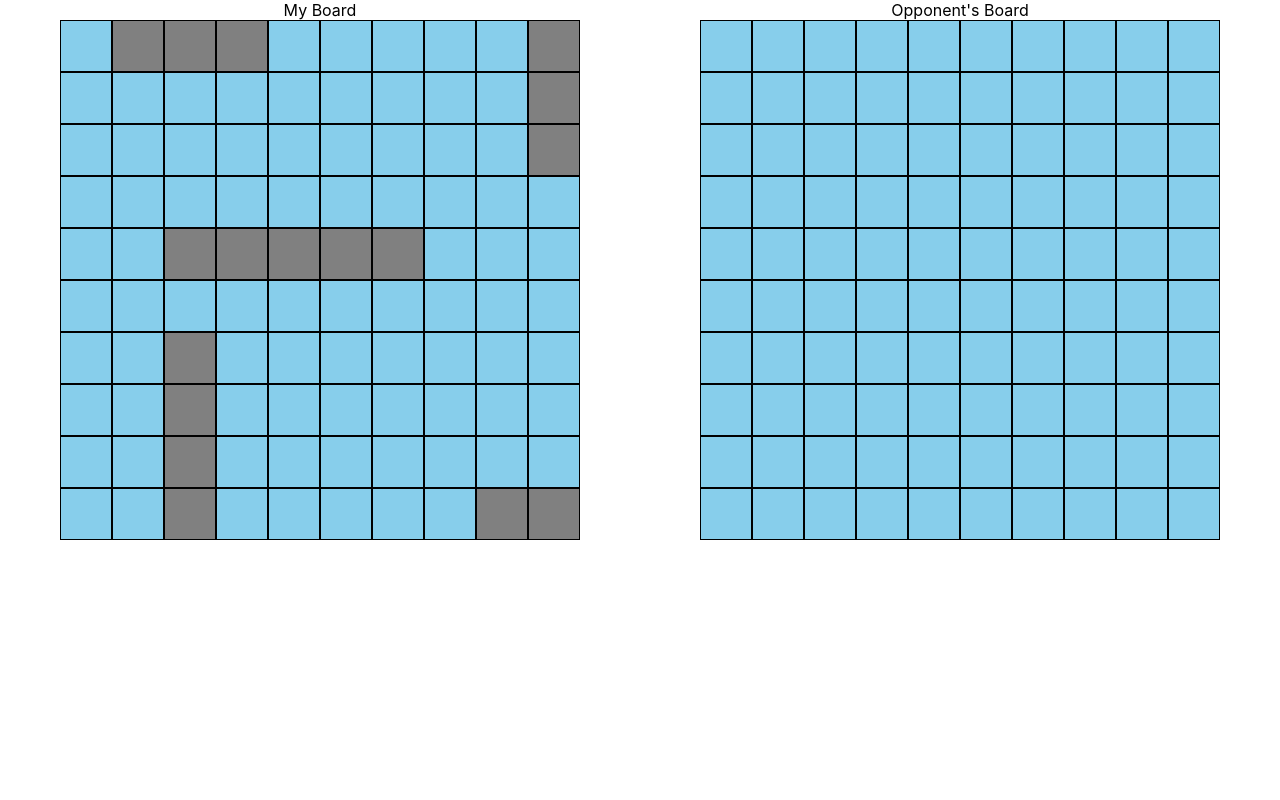
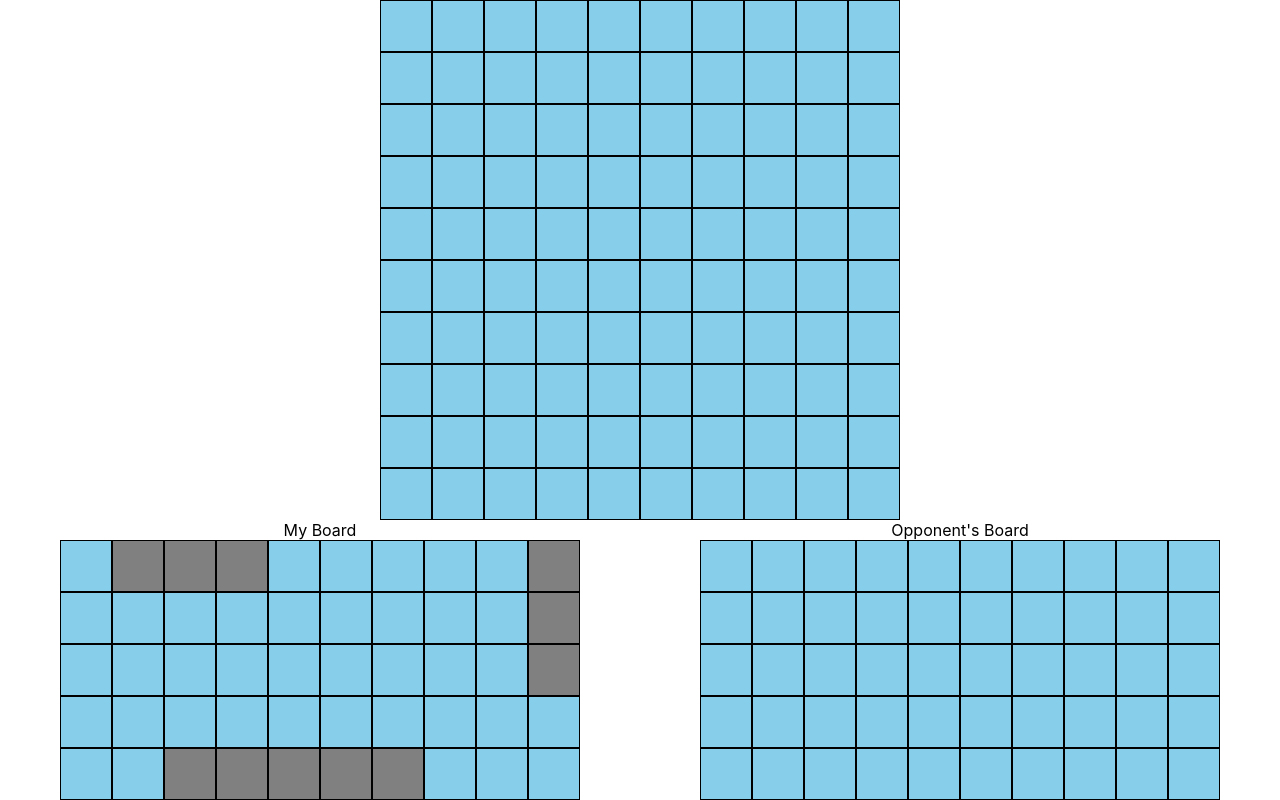
Before and after one commit to diballesteros/battleship, a React (Create React App) app: page / in a window 1280 px wide. Shown: the top 800 px of the page. Built offline with nearby package versions, Linux system fonts and the light colour scheme.

Commit message:
Separating board state

```diff
--- a/src/components/game/Game.js
+++ b/src/components/game/Game.js
@@ -1,5 +1,6 @@
 import React, { Component } from 'react';
 import PlayerView from '../playerview/PlayerView';
+import ShipFactory from '../shipfactory/ShipFactory';
 
 import _ from 'lodash';
 
@@ -21,7 +22,7 @@ class Game extends Component {
         })
     };
 
-    performComputerMove() {
+    getComputerMove() {
         const nextMove = _.sample(this.state.computerMoves);
         this.removeComputerMove(nextMove);
         return nextMove;
@@ -30,7 +31,8 @@ class Game extends Component {
     render() {
         return (
             <div>
-                <PlayerView performComputerMove={() => this.performComputerMove()}/>
+                <ShipFactory />
+                <PlayerView getComputerMove={() => this.getComputerMove()}/>
             </div>
         );
     };
--- a/src/components/gameboard/Gameboard.js
+++ b/src/components/gameboard/Gameboard.js
@@ -1,9 +1,22 @@
-import React from 'react';
+import React, { useState, useEffect } from 'react';
 import './Gameboard.css';
 
 import Square from './square/Square';
 
-function showShip(type, isHit) {
+const createInitialBoard = () => {
+  const initialBoard = new Array(100);
+  for (var i = 0; i < 100; i++) {
+    initialBoard[i] = {
+      hit: false,
+      position: i,
+      type: 'ocean',
+      id: null
+    };
+  };
+  return initialBoard;
+}
+
+const showShip = (type, isHit) => {
   if (type === 'ship' && isHit === true) {
     return 'ship'
   } else {
@@ -12,9 +25,28 @@ function showShip(type, isHit) {
 };
 
 const Gameboard = (props) => {
+  const [board, setBoard] = useState(createInitialBoard());
+  const [computerMove, setComputerMove] = useState(props.computerMove)
+
+  useEffect(() => {
+
+  }, [computerMove]);
+
+  function resolveBoardClick(playerMove) {
+    if (!board[playerMove].hit) {
+      const modifiedBoard = board.slice();
+      modifiedBoard[playerMove].hit = true;
+      setBoard(modifiedBoard);
+
+      if (board[playerMove].type === 'ship') {
+        props.receiveAttack(board[playerMove].id, playerMove);
+      }
+    }
+  };
+
   props.ships.forEach(ship => {
     ship.positions.forEach((coordinate, index) => {
-      props.board[coordinate] = {
+      board[coordinate] = {
         hit: ship.hits[index],
         position: coordinate,
         type: 'ship',
@@ -25,21 +57,19 @@ const Gameboard = (props) => {
 
   return (
     <div className='board'>
-      {props.myBoard ? props.board.map((square, i) =>
+      {props.myBoard ? board.map((square, i) =>
         <Square
           key={i}
-          type={props.board[i].type}
-          hit={props.board[i].hit}
-          id={props.board[i].id}
+          type={board[i].type}
+          hit={board[i].hit}
           myBoard={props.myBoard}>
         </Square>)
-        : props.board.map((square, i) =>
+        : board.map((square, i) =>
           <Square
             key={i}
-            type={showShip(props.board[i].type, props.board[i].hit)}
-            hit={props.board[i].hit}
-            id={props.board[i].id}
-            receiveAttack={() => props.receiveAttack(i)}>
+            type={showShip(board[i].type, board[i].hit)}
+            hit={board[i].hit}
+            resolveBoardClick={() => resolveBoardClick(i)}>
           </Square>)}
     </div>
   );
--- a/src/components/gameboard/square/Square.js
+++ b/src/components/gameboard/square/Square.js
@@ -4,9 +4,9 @@ import './Square.css';
 const Square = (props) => {
     switch (props.type) {
         case "ship":
-            return <div onClick={props.receiveAttack} className={`square ship-square ${props.myBoard ? 'my_square' : ''}`}>{props.hit ? 'X' : ''}</div>
+            return <div onClick={props.resolveBoardClick} className={`square ship-square ${props.myBoard ? 'my_square' : ''}`}>{props.hit ? 'X' : ''}</div>
         default:
-            return <div onClick={props.receiveAttack} className={`square ocean-square ${props.myBoard ? 'my_square' : ''}`}>{props.hit ? 'X' : ''}</div>
+            return <div onClick={props.resolveBoardClick} className={`square ocean-square ${props.myBoard ? 'my_square' : ''}`}>{props.hit ? 'X' : ''}</div>
     }
 }
 
--- a/src/components/playerview/PlayerView.js
+++ b/src/components/playerview/PlayerView.js
@@ -1,25 +1,12 @@
 import React, { Component } from 'react';
 import Gameboard from '../gameboard/Gameboard';
 import './PlayerView.css';
-
-function createInitialBoard() {
-    const initialBoard = new Array(100);
-    for (var i = 0; i < 100; i++) {
-        initialBoard[i] = {
-            hit: false,
-            position: i,
-            type: 'ocean',
-            id: null
-        };
-    };
-    return initialBoard;
-}
 
 class PlayerView extends Component {
     constructor(props) {
         super(props);
         this.state = {
-            ships: [
+            playerShips: [
                 {
                     id: 0,
                     positions: [1, 2, 3],
@@ -73,8 +60,7 @@ class PlayerView extends Component {
                     hits: [false, false, false, false]
                 }
             ],
-            playerBoard: createInitialBoard(),
-            computerBoard: createInitialBoard()
+            computerMove: false
         }
     }
 
@@ -84,35 +70,31 @@ class PlayerView extends Component {
         return sunkStatus;
     }
 
-    receiveAttack(i) {
-        if (!this.state.computerBoard[i].hit) {
-            const modifiedPlayerBoard = this.state.playerBoard.slice();
-            const modifiedPlayerShips = this.state.ships.slice();
-            const modifiedComputerShips = this.state.computerShips.slice();
-            const modifiedComputerBoard = this.state.computerBoard.slice();
-            const computerMove = this.props.performComputerMove();
-            modifiedPlayerBoard[computerMove].hit = true;
-            modifiedComputerBoard[i].hit = true;
-            if (modifiedComputerBoard[i].type === 'ship') {
-                const shipIndex = modifiedComputerShips.findIndex(ship => ship.id === modifiedComputerBoard[i].id);
-                const hitIndex = modifiedComputerShips[shipIndex].positions.indexOf(i);
-                modifiedComputerShips[shipIndex].hits[hitIndex] = true;
-                this.isSunk(modifiedComputerShips[shipIndex].hits);
-            }
-            if (modifiedPlayerBoard[computerMove].type === 'ship') {
-                const shipIndex = modifiedPlayerShips.findIndex(ship => ship.id === modifiedPlayerBoard[computerMove].id);
-                const hitIndex = modifiedPlayerShips[shipIndex].positions.indexOf(computerMove);
-                modifiedPlayerShips[shipIndex].hits[hitIndex] = true;
-                this.isSunk(modifiedPlayerShips[shipIndex].hits);
-            }
-            this.setState({
-                computerBoard: modifiedComputerBoard,
-                computerShips: modifiedComputerShips,
-                board: modifiedPlayerBoard,
-                ships: modifiedPlayerShips
-            });
-        }
+    resolveBoardState(move, shipId, ships) {
+        const shipIndex = ships.findIndex(ship => ship.id === shipId);
+        const hitIndex = ships[shipIndex].positions.indexOf(move);
+        ships[shipIndex].hits[hitIndex] = true;
+        this.isSunk(ships[shipIndex].hits);
+
+        return ships
     };
+
+    receiveAttack(shipId, playerMove) {
+        // const modifiedPlayerShips = this.state.playerShips.slice();
+        // const computerMove = this.props.getComputerMove();
+
+        const modifiedComputerShips = this.resolveBoardState(playerMove, shipId, this.state.computerShips.slice());
+        // const playerState = this.resolveBoardState(computerMove, modifiedPlayerShips);
+
+        this.setState({
+            computerShips: modifiedComputerShips
+            // ships: playerState[1]
+        });
+};
+
+    performComputerMove () {
+        console.log('test');
+    }
 
     render() {
         return (
@@ -120,19 +102,16 @@ class PlayerView extends Component {
                 <div className='player_board'>
                     <label>My Board</label>
                     <Gameboard
-                        ships={this.state.ships}
-                        myBoard={true}
-                        recieveAttack={(i) => this.receiveAttack(i)}
-                        board={this.state.playerBoard} />
+                        ships={this.state.playerShips}
+                        myBoard={true} />
                 </div>
-                <div data-testid="1" className='player_board'>
+                <div data-testid='1' className='player_board'>
                     <label>Opponent's Board</label>
                     <Gameboard
                         ships={this.state.computerShips}
                         myBoard={false}
-                        receiveAttack={(i) => this.receiveAttack(i)}
-                        board={this.state.computerBoard}
-                    />
+                        receiveAttack={(shipId, i) => this.receiveAttack(shipId,i)}
+                        performComputerMove={() => this.performComputerMove()}/>
                 </div>
             </div>
         );
--- /dev/null
+++ b/src/components/shipfactory/ShipFactory.js
@@ -0,0 +1,14 @@
+import React from 'react';
+import Gameboard from '../gameboard/Gameboard';
+import './ShipFactory.css';
+
+
+const ShipFactory = () => {
+    return (
+        <div>
+            <Gameboard ships={[]} myBoard={true} recieveAttack={(i) => this.receiveAttack(i)} board={[]}/>
+        </div>
+    );
+}
+
+export default ShipFactory;
```
Also changed, not shown: src/components/shipfactory/ShipFactory.css (added), 1 other file (tests, documents, lock files or other folders).
